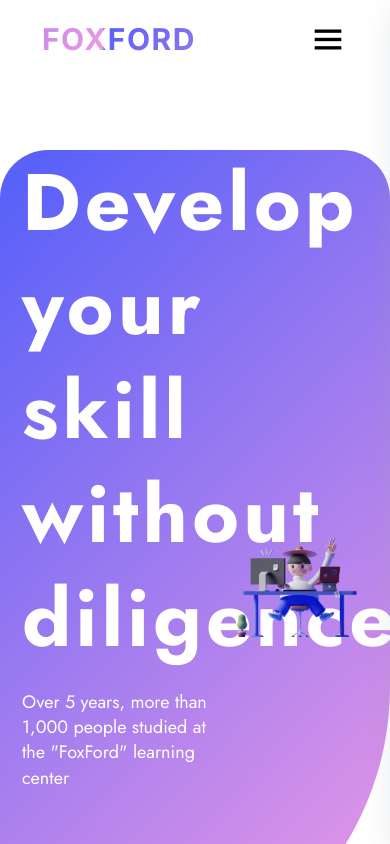
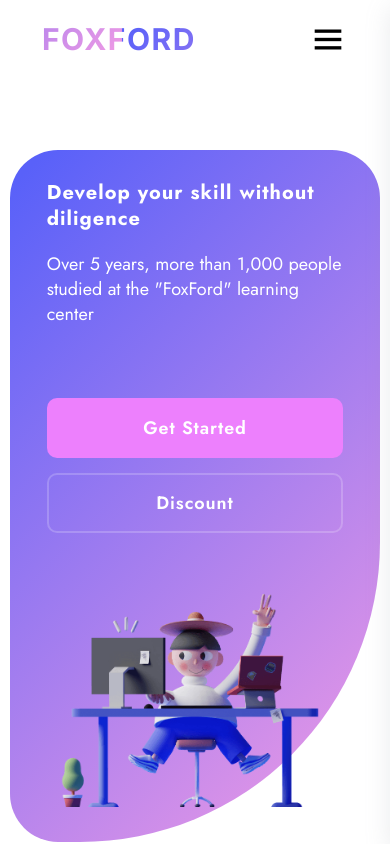
Before and after one commit to AzizRakhim/Foxford, a React (Create React App) app: page / in a window 390 px wide. Shown: the top 844 px of the page. Built offline with nearby package versions, Linux system fonts and the light colour scheme.

Commit message:
refactor: hero section is done responsive-friendly

```diff
--- a/src/components/Hero/Hero.scss
+++ b/src/components/Hero/Hero.scss
@@ -79,4 +79,89 @@
   }
 }
 
-@media screen and (max-width: 1440px) {}
+@media screen and (max-width: 1525px) {
+  .hero__wrapper{
+    width: 100vw;
+    max-width: 95vw;
+  }
+}
+
+@media screen and (max-width: 1400px) {
+  .hero__title{
+    font-size: 60px;
+  }
+}
+
+@media screen and (max-width: 1200px) {
+  .hero__title{
+    font-size: 40px;
+  }
+
+  .hero__text{
+    margin-bottom: 70px;
+  }
+
+  .hero__btn--colored{
+    padding: 15px 35px;
+  }
+
+  .hero__btn--simple{
+    padding: 15px 35px;
+  }
+}
+
+@media screen and (max-width: 992px) {
+  .hero__container{
+    flex-direction: column !important;
+    padding: 30px;
+  }
+
+  .hero__content{
+    width: 100%;
+  }
+
+  .hero__img{
+    width: 70%;
+    transform: translateY(-80px);
+  }
+}
+
+@media screen and (max-width: 768px) {
+  .hero__title{
+    font-size: 30px;
+  }
+
+  .hero__img{
+    width: 80%;
+    transform: translateY(-50px);
+  }
+}
+
+@media screen and (max-width: 576px) {
+  .hero__img{
+    width: 100%;
+    transform: translateY(-20px);
+  }
+
+  .hero__btns{
+    flex-direction: column;
+
+    button{
+      margin: 0;
+      width: 100%;
+    }
+
+    .hero__btn--colored{
+      margin-bottom: 15px;
+    }
+  }
+
+  .hero__title{
+    font-size: 20px;
+  }
+
+  .hero__container{
+    padding: 15px;
+    padding-top: 30px;
+  }
+}
```
